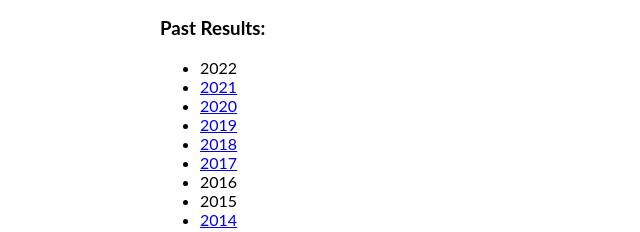
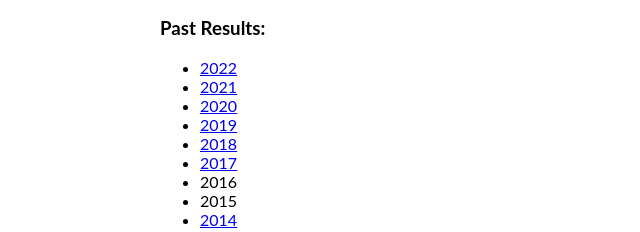
Before and after one commit to crammond/greatgobbler, a Gatsby site: page /results in a window 1280 px wide. Shown: the part 371-603 px from the top of the page, 0-640 px from the left. Built offline with nearby package versions, Linux system fonts and the light colour scheme; Gatsby itself is replaced by a stand-in of ours.

Commit message:
results updated

```diff
--- a/src/pages/results.js
+++ b/src/pages/results.js
@@ -2,7 +2,7 @@ import React, { Component } from 'react';
 import Layout from '../components/layout';
 
 const gobblers = [
-  {year: 2022, unavailable: true},
+  {year: 2022, url: 'https://www.secondwindtiming.com/result-page/?id=227072&fbclid=IwAR3Pq0prmF4iSyi2SJ47z8htsL_1s29O-kQg9LBFjChQiiUGFnXWVqBKyQk'},
   {year: 2021, url: 'https://www.secondwindtiming.com/result-page/?id=187241'},
   {year: 2020, url: 'https://runsignup.com/Race/Results/99251#resultSetId-215368;perpage:100'},
   {year: 2019, url: 'https://www.3craceproductions.com/raceresults.php?raceId=2146&type=LINKS0'},
```
